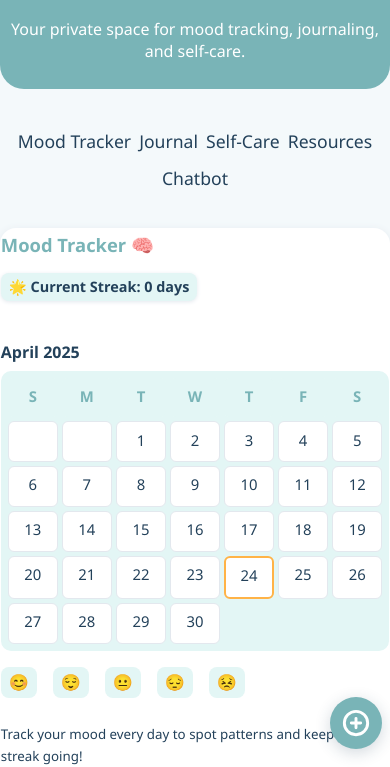
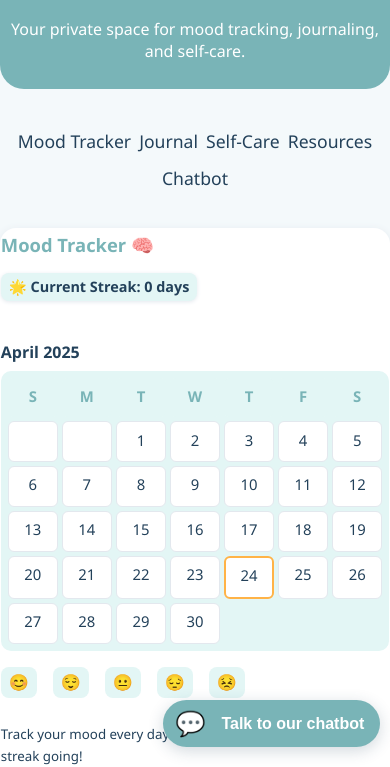
Before and after one commit to himendersharma0712/StudentWellBeing_WebApp, a plain HTML site: page index.html in a window 390 px wide. Shown: the part 87-854 px from the top of the page. Drawn offline with Linux system fonts and the light colour scheme.

Commit message:
changed fab

```diff
--- a/index.html
+++ b/index.html
@@ -269,48 +269,46 @@
       }
     }
 
-    .fab-container {
+.fab-extended-container {
   position: fixed;
   right: 2.5vmin;
   bottom: 2.5vmin;
   z-index: 1000;
   display: flex;
   flex-direction: column-reverse;
-  place-items: center;
+  align-items: flex-end;
 }
 
-.fab {
+.fab-extended {
+  display: flex;
+  align-items: center;
   background: #79b4b7;
   color: #fff;
   border: none;
-  border-radius: 50%;
-  width: 64px;
-  height: 64px;
+  border-radius: 32px;
   box-shadow: 0 4px 16px #23415a33;
-  display: flex;
-  align-items: center;
-  justify-content: center;
+  padding: 0.7em 1.4em 0.7em 1em;
+  font-size: 1.13rem;
+  font-weight: 600;
   cursor: pointer;
   transition: background 0.2s, box-shadow 0.2s, transform 0.15s;
   outline: none;
+  gap: 0.7em;
 }
-.fab:active {
-  transform: scale(0.96);
+.fab-extended:active {
+  transform: scale(0.97);
 }
-.fab:focus-visible {
+.fab-extended:focus-visible {
   box-shadow: 0 0 0 4px #bce6eb;
 }
-.fab svg {
-  display: block;
+.fab-extended .fab-icon {
+  font-size: 1.5em;
+  margin-right: 0.2em;
 }
 @media (max-width: 600px) {
-  .fab {
-    width: 52px;
-    height: 52px;
-  }
-  .fab-container {
-    right: 2vw;
-    bottom: 2vw;
+  .fab-extended {
+    font-size: 1rem;
+    padding: 0.6em 1em 0.6em 0.8em;
   }
 }
   </style>
@@ -567,5 +565,10 @@
         </svg>
       </button>
     </div>
+    <div class="fab-extended-container" role="group" aria-label="Floating action button">
+      <button class="fab-extended" onclick="window.location.href='chatbot.html'" aria-label="Talk to our chatbot">
+        <span class="fab-icon" aria-hidden="true">💬</span>
+        Talk to our chatbot
+      </button>
 </body>
 </html>
```
